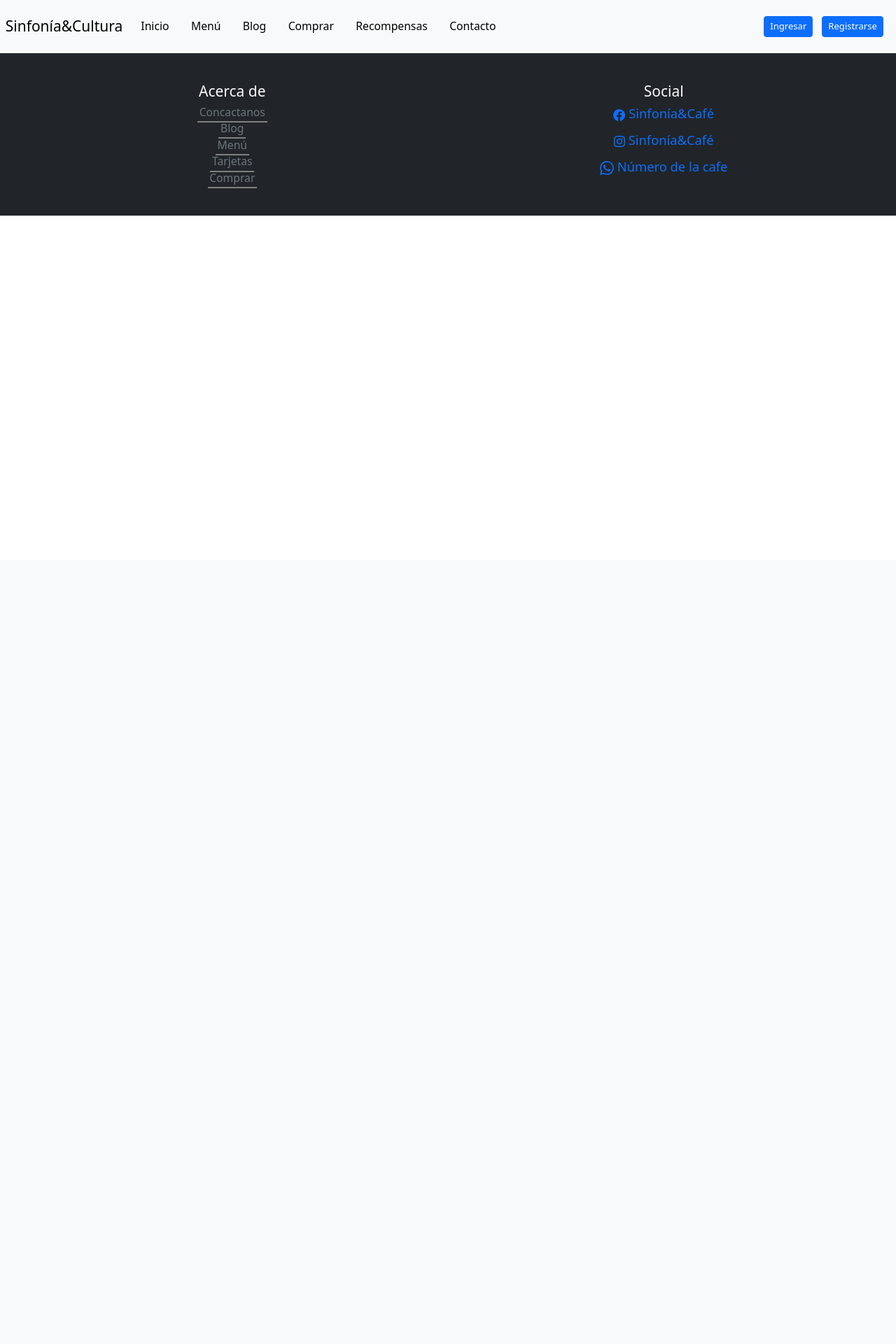
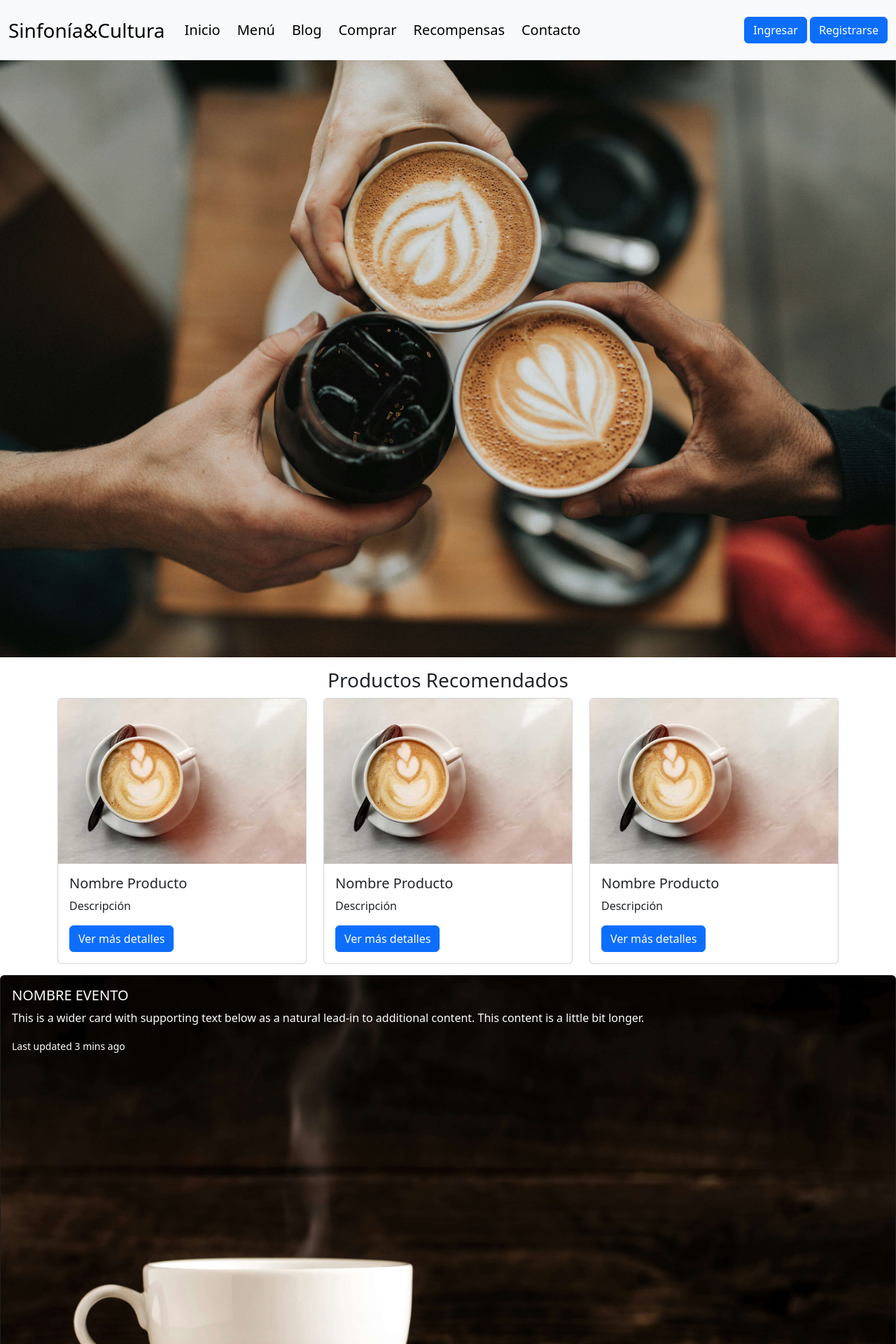
Before and after one commit to JuanGmz/Integradora, a PHP site: page / in a window 1280 px wide. Shown: the top 1920 px of the page at 70% size. Before the commit the page ends 308 px from the top, so only its background shows below. Run offline with PHP 8.4, Linux system fonts and the light colour scheme; some libraries are stand-ins or nearby versions.

Commit message:
Se agrego el apartado productos, eventos y blog a la pagina de inicio

```diff
--- a/css/index.css
+++ b/css/index.css
@@ -4,15 +4,10 @@
     --primary-color: #c7a17a;
     --background-color: #f9f5f0;
     --dark-color: #151515;
-
 }
 
-
 html {
-    font-size: 65.5%;
     font-family: 'Poppins', sans-serif;
-
-
 }
 
 * {
@@ -56,6 +51,7 @@ html {
 .lds-ripple div:nth-child(2) {
   animation-delay: -0.5s;
 }
+
 @keyframes lds-ripple {
   0% {
     top: 36px;
--- a/index.html
+++ b/index.html
@@ -19,9 +19,9 @@
         </div>
     </div>
 
-    <nav class="navbar navbar-expand-lg bg-body-tertiary">
+    <nav class="navbar navbar-expand-lg bg-body-tertiary shadow-lg">
         <div class="container-fluid">
-            <a class="navbar-brand fs-2" href="#">Sinfonía&Cultura</a>
+            <a class="navbar-brand fs-3" href="#">Sinfonía&Cultura</a>
             <button class="navbar-toggler" type="button" data-bs-toggle="collapse" data-bs-target="#navbarTogglerDemo02"
                 aria-controls="navbarTogglerDemo02" aria-expanded="false" aria-label="Toggle navigation">
                 <span class="navbar-toggler-icon"></span>
@@ -29,34 +29,155 @@
             <div class="collapse navbar-collapse" id="navbarTogglerDemo02">
                 <ul class="navbar-nav me-auto mb-2 mb-lg-0">
                     <li class="nav-item">
-                        <a class="nav-link active m-3 fs-4" aria-current="page" href="index.html">Inicio</a>
+                        <a class="nav-link active m-1 fs-5" aria-current="page" href="index.html">Inicio</a>
                     </li>
                     <li class="nav-item">
-                        <a class="nav-link active m-3 fs-4" aria-current="page" href="#">Menú</a>
+                        <a class="nav-link active m-1 fs-5" aria-current="page" href="#">Menú</a>
                     </li>
                     <li class="nav-item">
-                        <a class="nav-link active m-3 fs-4" aria-current="page" href="#">Blog</a>
+                        <a class="nav-link active m-1 fs-5" aria-current="page" href="#">Blog</a>
                     </li>
                     <li class="nav-item">
-                        <a class="nav-link active m-3 fs-4" aria-current="page" href="#">Comprar</a>
+                        <a class="nav-link active m-1 fs-5" aria-current="page" href="#">Comprar</a>
                     </li>
                     <li class="nav-item">
-                        <a class="nav-link active m-3 fs-4" aria-current="page" href="#">Recompensas</a>
+                        <a class="nav-link active m-1 fs-5" aria-current="page" href="#">Recompensas</a>
                     </li>
                     <li class="nav-item">
-                        <a class="nav-link active m-3 fs-4" aria-current="page"
+                        <a class="nav-link active m-1 fs-5" aria-current="page"
                             href="../Integradora/html/contact.html">Contacto</a>
                     </li>
                 </ul>
-                <div class="row ms-1">
-                    <div class="col">
-                        <a href="./html/login.html" class="btn btn-primary fs-5">Ingresar</a>
-                        <a href="./html/createAccount.html" class="btn btn-primary fs-5 ms-3 me-3">Registrarse</a>
+                <div class="row">
+                    <div class="col-12">
+                        <a href="./html/login.html" class="btn btn-primary fs-6">Ingresar</a>
+                        <a href="./html/createAccount.html" class="btn btn-primary fs-6">Registrarse</a>
                     </div>
                 </div>
             </div>
         </div>
     </nav>
+
+    <main>
+        <!-- Carrousel -->
+        <div id="carouselExampleSlidesOnly" class="carousel slide" data-bs-ride="carousel">
+            <div class="carousel-inner">
+                <div class="carousel-item active">
+                    <img src="./img/imgcafe-5.jpg" class="d-block w-100" alt="img_carousel1">
+                </div>
+                <div class="carousel-item">
+                    <img src="./img/blog-2.jpg" class="d-block w-100" alt="img_carousel2">
+                </div>
+                <div class="carousel-item">
+                    <img src="./img/imgcafe-5.jpg" class="d-block w-100" alt="img_carousel3">
+                </div>
+            </div>
+        </div>
+
+        <!-- Productos -->
+        <div class="container mt-3">
+            <h3 class="text-center">Productos Recomendados</h3>
+            <div class="row">
+                <div class="col-lg-4 mb-3">
+                    <div class="card">
+                        <img src="./img/capuchino-1.jpg" class="card-img-top" alt="producto1">
+                        <div class="card-body">
+                            <h5 class="card-title">Nombre Producto</h5>
+                            <p class="card-text">Descripción</p>
+                            <a href="#" class="btn btn-primary">Ver más detalles</a>
+                        </div>
+                    </div>
+                </div>
+                <div class="col-lg-4 mb-3">
+                    <div class="card">
+                        <img src="./img/capuchino-1.jpg" class="card-img-top" alt="producto1">
+                        <div class="card-body">
+                            <h5 class="card-title">Nombre Producto</h5>
+                            <p class="card-text">Descripción</p>
+                            <a href="#" class="btn btn-primary">Ver más detalles</a>
+                        </div>
+                    </div>
+                </div>
+                <div class="col-lg-4 mb-3">
+                    <div class="card">
+                        <img src="./img/capuchino-1.jpg" class="card-img-top" alt="producto1">
+                        <div class="card-body">
+                            <h5 class="card-title">Nombre Producto</h5>
+                            <p class="card-text">Descripción</p>
+                            <a href="#" class="btn btn-primary">Ver más detalles</a>
+                        </div>
+                    </div>
+                </div>
+            </div>
+        </div>
+
+        <!-- Eventos -->
+            <div class="card text-bg-dark h-50">
+                <img src="./img/imgcafe-4.jpg" class="card-img" alt="...">
+                <div class="card-img-overlay">
+                  <h5 class="card-title">NOMBRE EVENTO</h5>
+                  <p class="card-text">This is a wider card with supporting text below as a natural lead-in to additional content. This content is a little bit longer.</p>
+                  <p class="card-text"><small>Last updated 3 mins ago</small></p>
+                </div>
+              </div>
+
+        <!-- Blog -->
+        <div class="container">
+            <h3 class="text-center">Nuestro Blog</h3>
+            <div class="row">
+                <div class="col-lg-4 mb-3">
+                    <div class="card mb-3" style="max-width: 540px;">
+                        <div class="row g-0">
+                            <div class="col-md-4">
+                                <img src="./img/imgcafe-1.jpg" class="img-fluid rounded-start" alt="blog1">
+                            </div>
+                            <div class="col-md-8">
+                                <div class="card-body">
+                                    <h5 class="card-title">El origen del café</h5>
+                                    <p class="card-text">Breve descripción del Blog</p>
+                                </div>
+                            </div>
+                        </div>
+                    </div>
+                </div>
+                <div class="col-lg-4 mb-3">
+                    <div class="card mb-3" style="max-width: 540px;">
+                        <div class="row g-0">
+                            <div class="col-md-4">
+                                <img src="./img/imgcafe-2.jpg" class="img-fluid rounded-start" alt="blog1">
+                            </div>
+                            <div class="col-md-8">
+                                <div class="card-body">
+                                    <h5 class="card-title">El origen del café</h5>
+                                    <p class="card-text">Breve descripción del Blog</p>
+                                </div>
+                            </div>
+                        </div>
+                    </div>
+                </div>
+                <div class="col-lg-4 mb-3">
+                    <div class="card mb-3" style="max-width: 540px;">
+                        <div class="row g-0">
+                            <div class="col-md-4">
+                                <img src="./img/imgcafe-3.jpg" class="img-fluid rounded-start" alt="blog1">
+                            </div>
+                            <div class="col-md-8">
+                                <div class="card-body">
+                                    <h5 class="card-title">El origen del café</h5>
+                                    <p class="card-text">Breve descripción del Blog</p>
+                                </div>
+                            </div>
+                        </div>
+                    </div>
+                </div>
+            </div>
+        </div>
+
+        <!-- Difusión -->
+        <div class="container">
+
+        </div>
+    </main>
 
 
     <!-- Footer -->
```
Also changed, not shown: html/contact.html (+16 -16 lines).
